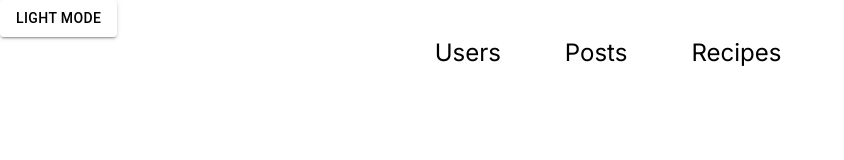
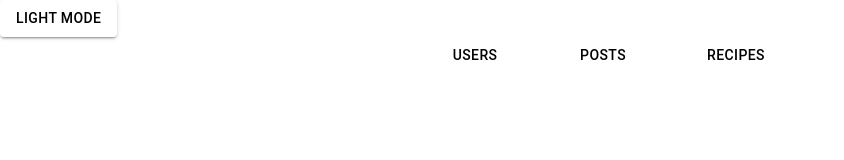
Before and after one commit to matinfaraji/next-3-home-work, a Next.js app: page / in a window 1280 px wide. Shown: the top 160 px of the page, without its empty margins (0-844 px from the left). Built offline with nearby package versions, Linux system fonts and the light colour scheme.

Commit message:
add useRouter

```diff
--- a/src/app/posts/page.jsx
+++ b/src/app/posts/page.jsx
@@ -1,10 +1,16 @@
+"use client";
 import React from "react";
 import getData from "../../../utils/getData";
 import { Grid, Typography, Box, Button } from "@mui/material";
-import Link from "next/link";
 import SendIcon from "@mui/icons-material/Send";
+import { useRouter } from "next/navigation";
 
 export default async function page() {
+  const router = useRouter();
+
+  const handleNavigation = (path) => {
+    router.push(path);
+  };
   const { posts } = await getData("https://dummyjson.com/posts");
 
   return (
@@ -20,15 +26,16 @@ export default async function page() {
       >
         {posts.map((post) => (
           <Typography key={post.id} variant="h6" align="center" m={1}>
-            <Link href={`/posts/${post.id}`}>
+
               <Button
                 variant="outlined"
                 color="error"
                 endIcon={<SendIcon />}
+                onClick={() => handleNavigation(`/posts/${post.id}`)}
               >
                 {post.title}
               </Button>
-            </Link>
+
           </Typography>
         ))}
       </Box>
--- a/src/app/recipes/page.jsx
+++ b/src/app/recipes/page.jsx
@@ -1,11 +1,18 @@
+"use client";
 import React from "react";
 import getData from "../../../utils/getData";
 import { Grid, Typography, Box } from "@mui/material";
 import Link from "next/link";
 import Button from "@mui/material/Button";
 import SendIcon from "@mui/icons-material/Send";
+import { useRouter } from "next/navigation";
 
 export default async function page() {
+  const router = useRouter();
+
+  const handleNavigation = (path) => {
+    router.push(path);
+  };
   const { recipes } = await getData("https://dummyjson.com/recipes");
   return (
     <Grid item>
@@ -20,15 +27,14 @@ export default async function page() {
       >
         {recipes.map((recipe) => (
           <Typography key={recipe.id} variant="h4" align="center" m={1}>
-            <Link href={`/recipes/${recipe.id}`}>
             <Button
               variant="outlined"
               color="secondary"
               endIcon={<SendIcon />}
+              onClick={() => handleNavigation(`/recipes/${recipe.id}`)}
             >
               {recipe.name}
             </Button>
-            </Link>
           </Typography>
         ))}
       </Box>
--- a/src/app/users/page.jsx
+++ b/src/app/users/page.jsx
@@ -1,10 +1,17 @@
+"use client";
 import React from "react";
 import getData from "../../../utils/getData";
 import { Box, Grid, Typography } from "@mui/material";
 import Link from "next/link";
 import Button from "@mui/material/Button";
 import SendIcon from "@mui/icons-material/Send";
+import { useRouter } from "next/navigation";
 export default async function page() {
+  const router = useRouter();
+
+  const handleNavigation = (path) => {
+    router.push(path);
+  };
   const { users } = await getData("https://dummyjson.com/users");
   return (
     <Grid item key="users">
@@ -19,11 +26,13 @@ export default async function page() {
       >
         {users.map((user) => (
           <Typography key={user.id} variant="h4" align="center" m={1}>
-            <Link href={`/users/${user.id}`}>
-              <Button variant="string" endIcon={<SendIcon />}>
-                {user.username}
-              </Button>
-            </Link>
+            <Button
+              variant="string"
+              endIcon={<SendIcon />}
+              onClick={() => handleNavigation(`/users/${user.id}`)}
+            >
+              {user.username}
+            </Button>
           </Typography>
         ))}
       </Box>
--- a/src/components/home.jsx
+++ b/src/components/home.jsx
@@ -1,6 +1,14 @@
-import { Grid } from "@mui/material";
-import Link from "next/link";
-export default async function HomeComponent() {
+"use client";
+import { Button, Grid } from "@mui/material";
+import { useRouter } from "next/navigation";
+
+function HomeComponent() {
+  const router = useRouter();
+
+  const handleNavigation = (path) => {
+    router.push(path);
+  };
+
   return (
     <Grid
       container
@@ -12,20 +20,34 @@ export default async function HomeComponent() {
       }}
     >
       <Grid item>
-        <Link href="./users" className="text-2xl">
+        <Button
+          color="inherit"
+          onClick={() => handleNavigation("/users")}
+          className="text-2xl"
+        >
           Users
-        </Link>
+        </Button>
       </Grid>
       <Grid item>
-        <Link href="./posts" className="text-2xl">
+        <Button
+          color="inherit"
+          onClick={() => handleNavigation("/posts")}
+          className="text-2xl"
+        >
           Posts
-        </Link>
+        </Button>
       </Grid>
       <Grid item>
-        <Link href="./recipes" className="text-2xl">
+        <Button
+          color="inherit"
+          onClick={() => handleNavigation("/recipes")}
+          className="text-2xl"
+        >
           Recipes
-        </Link>
+        </Button>
       </Grid>
     </Grid>
   );
 }
+
+export default HomeComponent;
```
Lines whose indentation alone changed are shown as unchanged.
